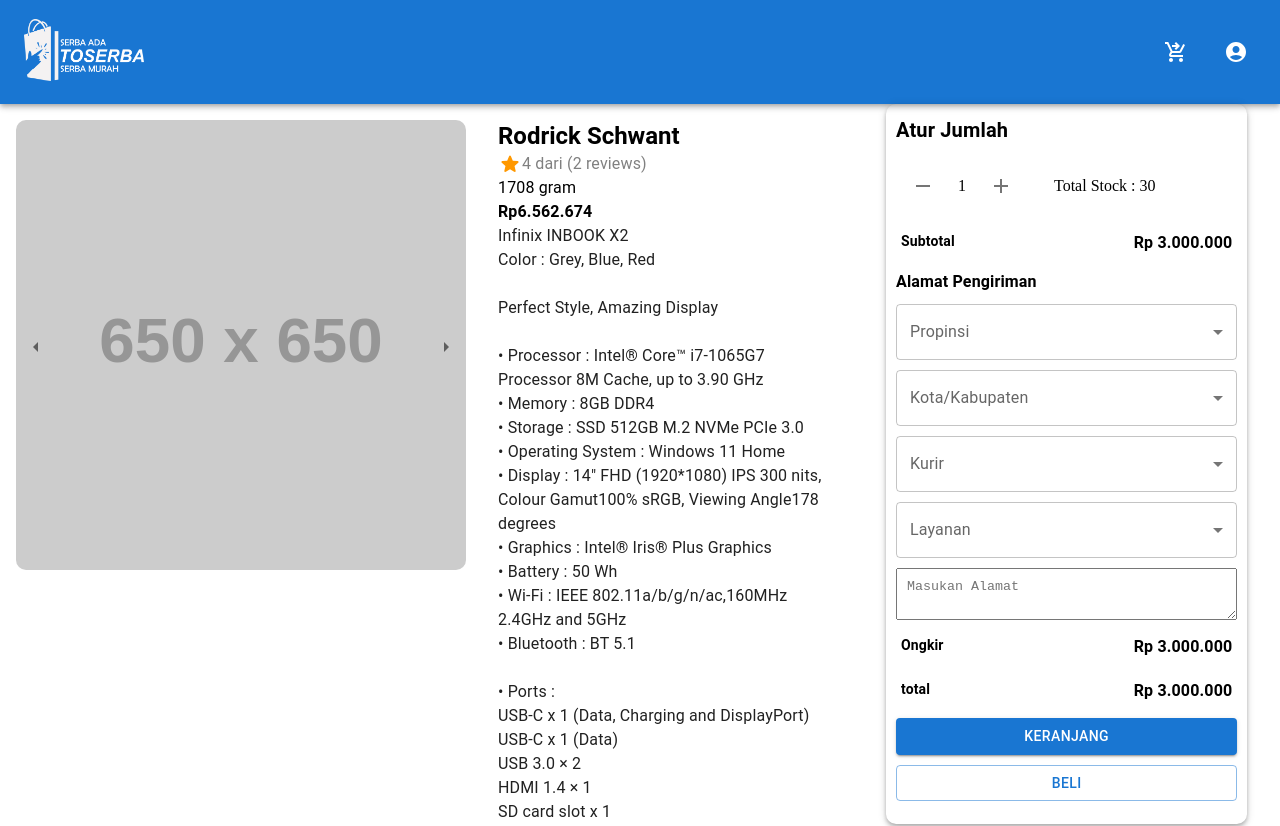
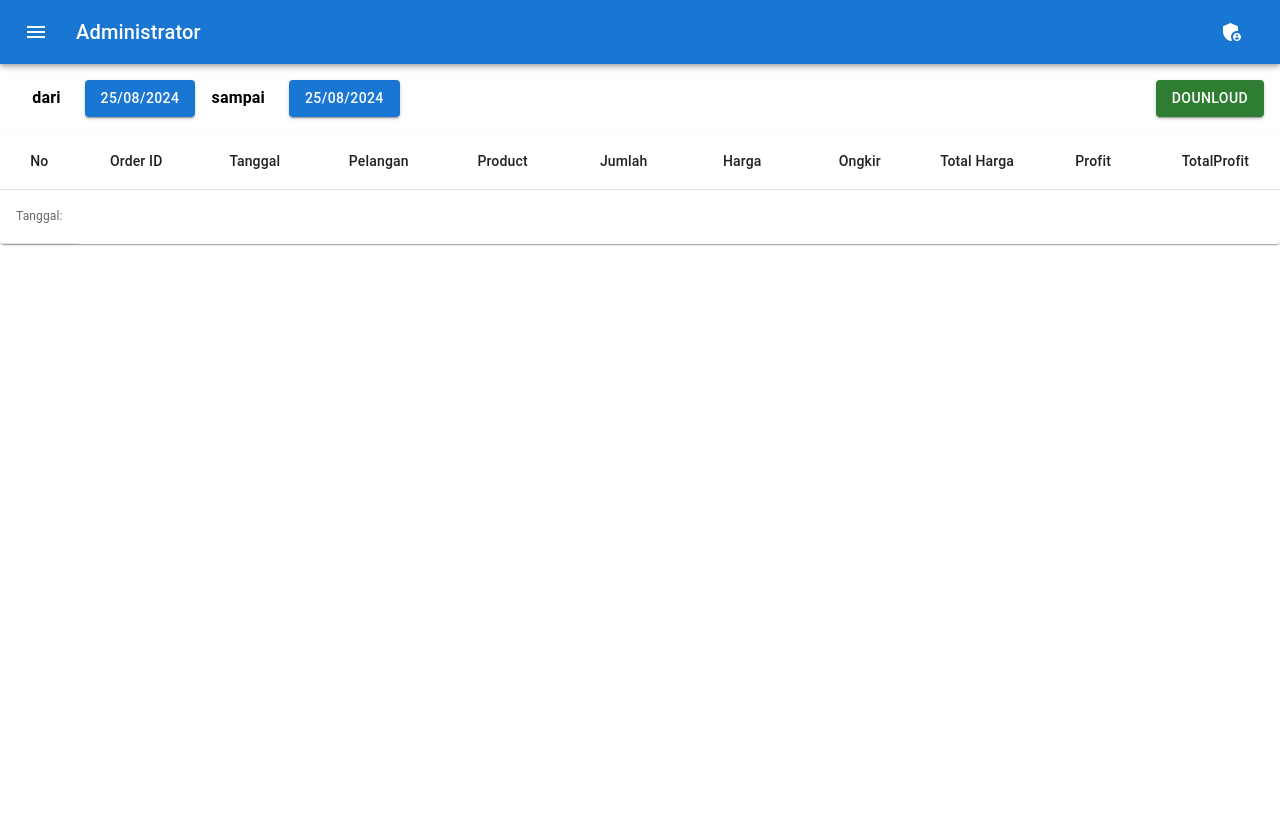
Before and after one commit to laminsurachman/ecommers-mern-toserba, a React (Vite) app in the folder client/: page /admin-laporan in a window 1280 px wide. Shown: the top 826 px of the page. After the commit the page ends 800 px from the top, so only its background shows below. Built offline with nearby package versions, Linux system fonts and the light colour scheme.

Commit message:
membuat report Page

```diff
--- a/client/package.json
+++ b/client/package.json
@@ -14,7 +14,9 @@
     "@emotion/styled": "^11.13.0",
     "@mui/icons-material": "^5.16.7",
     "@mui/material": "^5.16.7",
+    "date-fns": "^3.6.0",
     "react": "^18.3.1",
+    "react-datepicker": "^7.3.0",
     "react-dom": "^18.3.1",
     "react-helmet": "^6.1.0",
     "react-helmet-async": "^2.0.5",
--- a/client/src/App.jsx
+++ b/client/src/App.jsx
@@ -9,6 +9,7 @@
 import UserPage from "./pages/admin/users/UserPage";
 import ProductsPage from "./pages/admin/products/ProductsPage";
 import OrdersPage from "./pages/admin/orders/OrdersPage";
+import ReportPage from "./pages/admin/report/ReportPage";
 function App() {
   return (
     <Router>
@@ -21,7 +22,8 @@
         <Route path="/admin-dashboard" element={<Dashboard />} />
         <Route path="/admin-pelanggan" element={<UserPage />} />{" "}
         <Route path="/admin-produk" element={<ProductsPage />} />{" "}
-        <Route path="/admin-pesanan" element={<OrdersPage />} />
+        <Route path="/admin-pesanan" element={<OrdersPage />} />{" "}
+        <Route path="/admin-laporan" element={<ReportPage />} />{" "}
       </Routes>
     </Router>
   );
--- a/client/src/pages/admin/components/sideBar/Menus.jsx
+++ b/client/src/pages/admin/components/sideBar/Menus.jsx
@@ -35,7 +35,7 @@
   },
   {
     label: "Report",
-    link: "/admin-report",
+    link: "/admin-laporan",
     icon: <AssessmentIcon sx={{ color: blue[800] }} />,
   },
 ];
--- /dev/null
+++ b/client/src/pages/admin/report/ReportPage.jsx
@@ -0,0 +1,70 @@
+import { Box, Button, Typography } from "@mui/material";
+import AdminBar from "../components/Appbar/AdminBar";
+import DatePicker from "react-datepicker";
+import { useEffect, useState } from "react";
+import { forwardRef } from "react";
+import "react-datepicker/dist/react-datepicker.css";
+import ReportTable from "./ReportTable";
+
+const DateButton = forwardRef(({ value, onClick }, ref) => (
+  <Button variant="contained" color="primary" onClick={onClick} ref={ref}>
+    {value}
+  </Button>
+));
+
+const ReportPage = () => {
+  const [today, setToday] = useState(new Date());
+  const [startDate, setStartDate] = useState(new Date());
+  const [endDate, setEndDate] = useState(new Date());
+
+  useEffect(() => {
+    setToday(new Date());
+  }, []);
+  return (
+    <Box sx={{ height: "100vh" }}>
+      <AdminBar />
+      <Box sx={{ p: 2, display: "flex", justifyContent: "space-between" }}>
+        {" "}
+        <Box
+          sx={{ display: "flex", width: 400, justifyContent: "space-evenly" }}
+        >
+          {/*start */}
+          <Box sx={{ display: "flex", gap: 3, alignItems: "center" }}>
+            {" "}
+            <Typography align="center" fontWeight="bold">
+              dari
+            </Typography>
+            <DatePicker
+              closeOnScroll={true}
+              selected={startDate}
+              onChange={(date) => setStartDate(date)}
+              customInput={<DateButton />}
+              dateFormat={"dd/MM/yyyy"}
+              maxDate={today}
+            />
+          </Box>{" "}
+          {/*end*/}
+          <Box sx={{ display: "flex", gap: 3, alignItems: "center" }}>
+            <Typography align="center" fontWeight="bold">
+              sampai
+            </Typography>{" "}
+            <DatePicker
+              closeOnScroll={true}
+              selected={endDate}
+              onChange={(date) => setEndDate(date)}
+              customInput={<DateButton />}
+              dateFormat={"dd/MM/yyyy"}
+              maxDate={today}
+            />
+          </Box>
+        </Box>
+        <Button variant="contained" color="success">
+          Dounloud
+        </Button>
+      </Box>
+      <ReportTable />
+    </Box>
+  );
+};
+
+export default ReportPage;
--- /dev/null
+++ b/client/src/pages/admin/report/ReportTable.jsx
@@ -0,0 +1,61 @@
+import {
+  Paper,
+  Table,
+  TableHead,
+  TableRow,
+  TableCell,
+  TableBody,
+  TableFooter,
+  Box,
+} from "@mui/material";
+
+const column = [
+  { id: 1, label: "No", width: 20 },
+  { id: 2, label: "Order ID", width: 120 },
+  { id: 3, label: "Tanggal", width: 120 },
+  { id: 4, label: "Pelangan", width: 120 },
+  { id: 5, label: "Product", width: 120 },
+  { id: 6, label: "Jumlah", width: 120 },
+  { id: 7, label: "Harga", width: 120 },
+  { id: 8, label: "Ongkir", width: 120 },
+  { id: 9, label: "Total Harga", width: 120 },
+  { id: 10, label: "Profit", width: 120 },
+  { id: 11, label: "TotalProfit", width: 120 },
+];
+const ReportTable = () => {
+  return (
+    <Paper>
+      <Table>
+        <TableHead>
+          {" "}
+          <TableRow>
+            {column.map((column) => (
+              <TableCell
+                key={column.id}
+                sx={{
+                  width: column.width,
+                  textAlign: "center",
+                }}
+              >
+                {column.label}
+              </TableCell>
+            ))}
+          </TableRow>
+        </TableHead>
+        <TableBody>
+          <TableFooter>
+            <TableRow>
+              <TableCell>
+                <Box sx={{ width: "100%" }}>
+                  <p>Tanggal: </p>
+                </Box>
+              </TableCell>
+            </TableRow>
+          </TableFooter>
+        </TableBody>
+      </Table>
+    </Paper>
+  );
+};
+
+export default ReportTable;
--- a/client/src/pages/admin/users/UsersTable.jsx
+++ b/client/src/pages/admin/users/UsersTable.jsx
@@ -7,7 +7,7 @@
   { id: 4, label: "Nama", width: 120 },
   { id: 5, label: "Email", width: 120 },
   { id: 6, label: "No Handphone", width: 120 },
-  { id: 6, label: "Action", width: 120 },
+  { id: 7, label: "Action", width: 120 },
 ];
 const UsersTable = () => {
   return (
```
Also changed, not shown: client/src/pages/admin/report/Report.jsx (deleted, +0 -7 lines), 1 other file (tests, documents, lock files or other folders).
